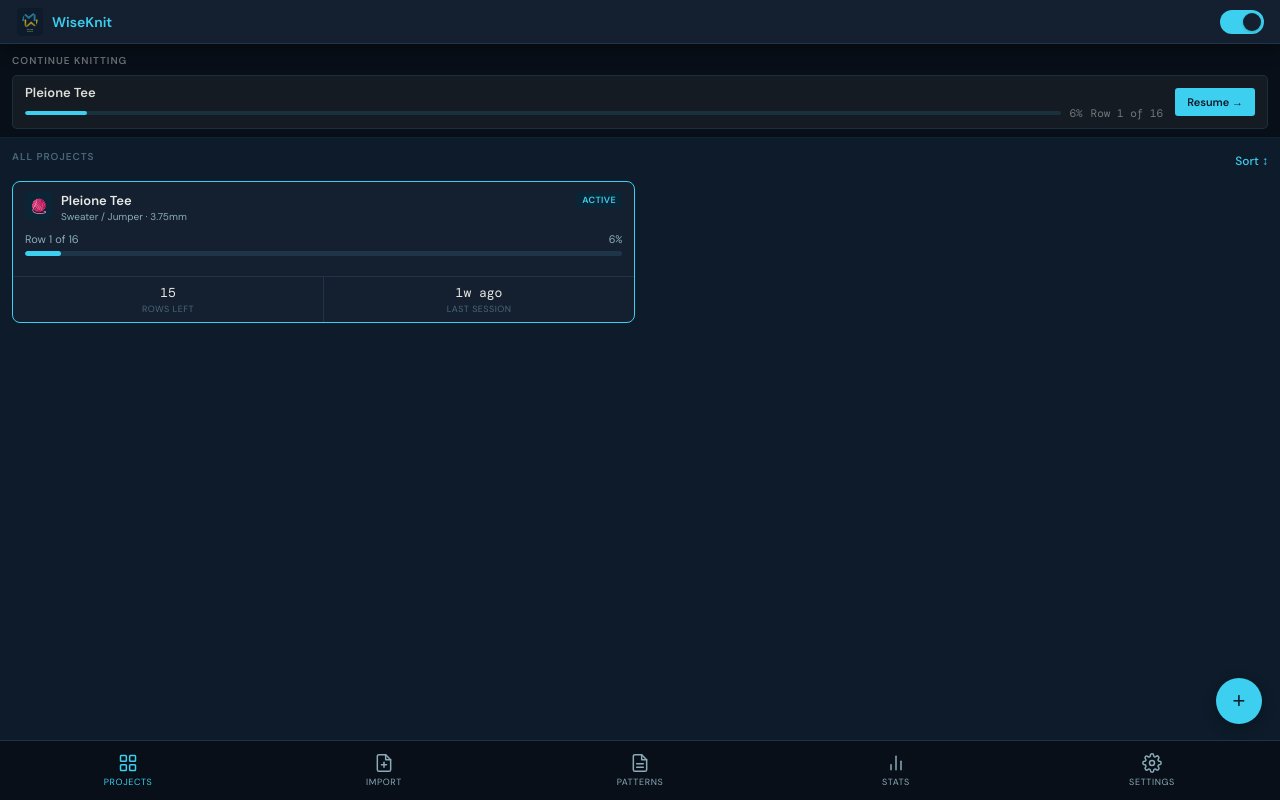
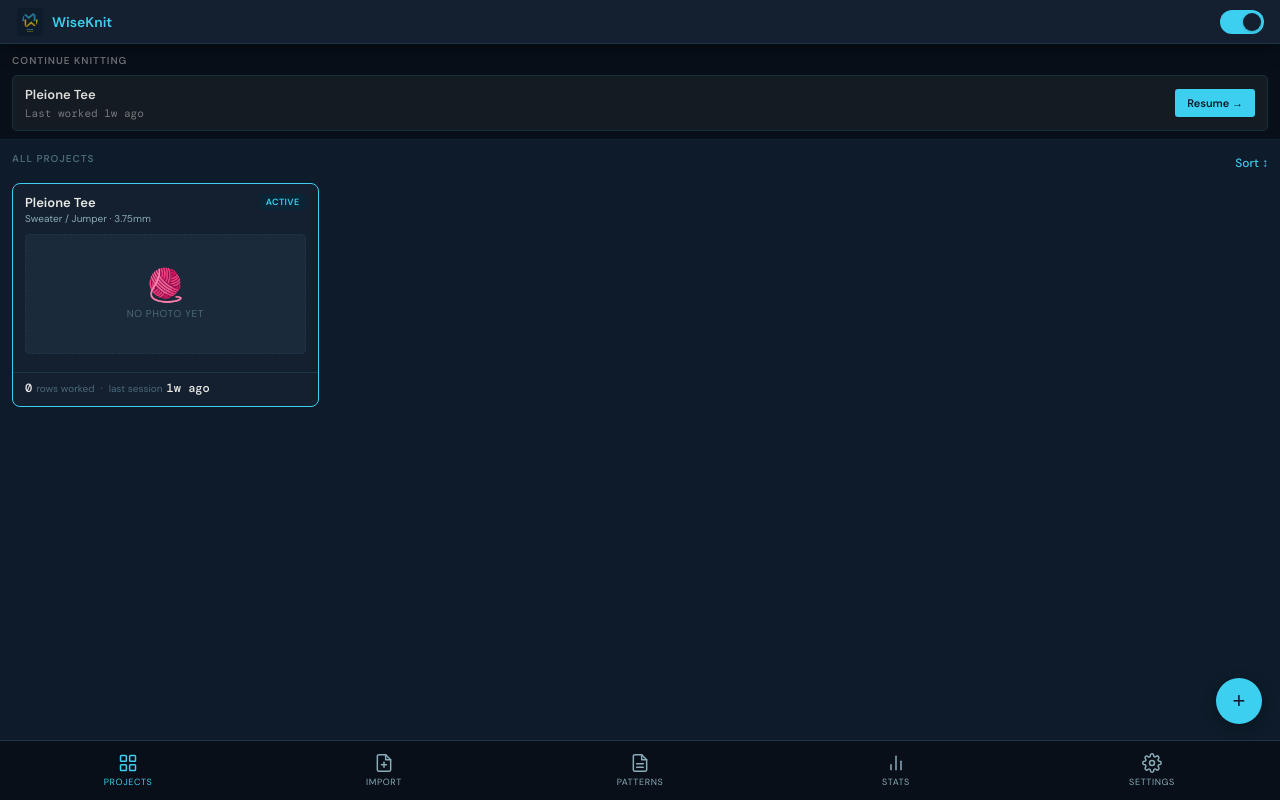
Before and after one commit to mtypeworkroom/wiseknit, a React (Vite) app in the folder frontend/: page /dashboard in a window 1280 px wide. Built offline with nearby package versions, Linux system fonts and the light colour scheme; a web font is replaced by a local one.

Commit message:
fix: chart active row visible on page open

```diff
--- a/frontend/src/components/dashboard/ProjectCard.module.css
+++ b/frontend/src/components/dashboard/ProjectCard.module.css
@@ -23,16 +23,44 @@
   margin-bottom: 9px;
 }
 
-.icon {
-  width: 28px;
-  height: 28px;
-  border-radius: 5px;
-  background: var(--accent-lt);
+.photoWrap {
+  width: 100%;
+  height: 120px;
+  overflow: hidden;
+  border-radius: 4px;
+  margin-top: 8px;
+}
+
+.photo {
+  width: 100%;
+  height: 100%;
+  object-fit: cover;
+  display: block;
+}
+
+.photoPlaceholder {
+  width: 100%;
+  height: 100%;
+  background: var(--surface2);
+  border: 1px dashed var(--border);
+  border-radius: 4px;
   display: flex;
+  flex-direction: column;
   align-items: center;
   justify-content: center;
-  font-size: 14px;
-  flex-shrink: 0;
+  gap: 6px;
+}
+
+.placeholderEmoji {
+  font-size: 32px;
+  line-height: 1;
+}
+
+.placeholderText {
+  font-size: 10px;
+  color: var(--ink-light);
+  text-transform: uppercase;
+  letter-spacing: 0.06em;
 }
 
 .meta { flex: 1; min-width: 0; }
@@ -91,30 +119,33 @@
 
 .stats {
   display: flex;
+  align-items: center;
+  gap: 6px;
+  padding: 7px 12px 10px;
   border-top: 1px solid var(--border);
-  margin-top: 10px;
+  margin-top: 8px;
 }
 
-.stat {
-  flex: 1;
-  padding: 7px 0;
+.statInline {
   display: flex;
-  flex-direction: column;
-  align-items: center;
-  gap: 2px;
-  border-right: 1px solid var(--border);
+  align-items: baseline;
+  gap: 4px;
 }
-.stat:last-child { border-right: none; }
+
+.statDot {
+  color: var(--ink-light);
+  font-size: 11px;
+}
 
 .statVal {
   font-family: var(--font-mono);
-  font-size: 13px;
+  font-size: 12px;
   color: var(--ink);
+  font-weight: 500;
 }
 
 .statLbl {
-  font-size: 9px;
-  text-transform: uppercase;
-  letter-spacing: 0.05em;
+  font-size: 10px;
   color: var(--ink-light);
+  text-transform: lowercase;
 }
--- a/frontend/src/components/dashboard/ProjectCard.tsx
+++ b/frontend/src/components/dashboard/ProjectCard.tsx
@@ -27,9 +27,7 @@ const STATUS_LABEL: Record<string, string> = {
 }
 
 export default function ProjectCard({ project, onClick }: ProjectCardProps) {
-  const pct = selectProgressPct(project)
   const lastSession = selectLastSessionLabel(project)
-  const rowsLeft = project.totalRows - project.currentRow
 
   return (
     <div
@@ -38,7 +36,6 @@ export default function ProjectCard({ project, onClick }: ProjectCardProps) {
     >
       <div className={styles.body}>
         <div className={styles.top}>
-          <div className={styles.icon}>{STATUS_EMOJI[project.status] ?? '🧶'}</div>
           <div className={styles.meta}>
             <div className={styles.name}>{project.name}</div>
             <div className={styles.sub}>
@@ -50,28 +47,30 @@ export default function ProjectCard({ project, onClick }: ProjectCardProps) {
           </span>
         </div>
 
-        <div className={styles.progress}>
-          <div className={styles.progRow}>
-            <span className={styles.progLabel}>
-              {project.currentRow === 0 ? 'Not started' : `Row ${project.currentRow} of ${project.totalRows}`}
-            </span>
-            <span className={styles.progPct}>{pct}%</span>
-          </div>
-          <div className="progress-track">
-            <div className="progress-fill" style={{ width: `${pct}%` }} />
-          </div>
+        {/* Photo or placeholder below text — full width */}
+        <div className={styles.photoWrap}>
+          {(project as any).photo
+            ? <img src={(project as any).photo} alt={project.name} className={styles.photo} />
+            : <div className={styles.photoPlaceholder}>
+                <span className={styles.placeholderEmoji}>{STATUS_EMOJI[project.status] ?? '🧶'}</span>
+                <span className={styles.placeholderText}>No photo yet</span>
+              </div>
+          }
         </div>
+
+
       </div>
 
       <div className={styles.stats}>
-        <div className={styles.stat}>
-          <div className={styles.statVal}>{rowsLeft}</div>
-          <div className={styles.statLbl}>Rows left</div>
-        </div>
-        <div className={styles.stat}>
-          <div className={styles.statVal}>{lastSession}</div>
-          <div className={styles.statLbl}>Last session</div>
-        </div>
+        <span className={styles.statInline}>
+          <span className={styles.statVal}>{project.totalRowsWorked ?? 0}</span>
+          <span className={styles.statLbl}>rows worked</span>
+        </span>
+        <span className={styles.statDot}>·</span>
+        <span className={styles.statInline}>
+          <span className={styles.statLbl}>last session</span>
+          <span className={styles.statVal}>{lastSession}</span>
+        </span>
       </div>
     </div>
   )
--- a/frontend/src/components/dashboard/ResumeStrip.module.css
+++ b/frontend/src/components/dashboard/ResumeStrip.module.css
@@ -2,7 +2,7 @@
   background: rgba(255,255,255,0.05);
   border: 1px solid var(--hero-border);
   border-radius: 5px;
-  padding: 8px 12px;
+  padding: 10px 12px;
   display: flex;
   align-items: center;
   gap: 12px;
@@ -23,35 +23,7 @@
   white-space: nowrap;
   overflow: hidden;
   text-overflow: ellipsis;
-  margin-bottom: 5px;
-}
-
-.progressRow {
-  display: flex;
-  align-items: center;
-  gap: 8px;
-}
-
-.track {
-  flex: 1;
-  height: 4px;
-  background: var(--hero-border);
-  border-radius: 2px;
-  overflow: hidden;
-}
-
-.fill {
-  height: 100%;
-  background: var(--accent);
-  border-radius: 2px;
-  transition: width 0.3s ease;
-}
-
-.pct {
-  font-family: var(--font-mono);
-  font-size: 11px;
-  color: var(--hero-mid);
-  flex-shrink: 0;
+  margin-bottom: 3px;
 }
 
 .detail {
@@ -59,7 +31,8 @@
   color: var(--hero-mid);
   font-family: var(--font-mono);
   white-space: nowrap;
-  flex-shrink: 0;
+  overflow: hidden;
+  text-overflow: ellipsis;
 }
 
 .btn {
--- a/frontend/src/components/dashboard/ResumeStrip.tsx
+++ b/frontend/src/components/dashboard/ResumeStrip.tsx
@@ -1,5 +1,5 @@
 import type { Project } from '../../types'
-import { selectProgressPct } from '../../store/projectStore'
+import { selectLastSessionLabel } from '../../store/projectStore'
 import styles from './ResumeStrip.module.css'
 
 interface ResumeStripProps {
@@ -8,21 +8,15 @@ interface ResumeStripProps {
 }
 
 export default function ResumeStrip({ project, onResume }: ResumeStripProps) {
-  const pct = selectProgressPct(project)
   const isNew = project.currentRow === 0
+  const lastSession = selectLastSessionLabel(project)
 
   return (
     <div className={styles.strip}>
       <div className={styles.left}>
         <div className={styles.name}>{project.name}</div>
-        <div className={styles.progressRow}>
-          <div className={styles.track}>
-            <div className={styles.fill} style={{ width: `${pct}%` }} />
-          </div>
-          <span className={styles.pct}>{pct}%</span>
-          <span className={styles.detail}>
-            {isNew ? 'Not started' : `Row ${project.currentRow} of ${project.totalRows}`}
-          </span>
+        <div className={styles.detail}>
+          {isNew ? 'Not started yet' : `Last worked ${lastSession}`}
         </div>
       </div>
       <button className={styles.btn} onClick={onResume}>
--- a/frontend/src/components/knitting/ChartGrid.tsx
+++ b/frontend/src/components/knitting/ChartGrid.tsx
@@ -80,7 +80,7 @@ export default function ChartGrid({ currentRow }: ChartGridProps) {
           : row.stitches
 
         return (
-          <div key={row.rowNumber} className={styles.row}>
+          <div key={row.rowNumber} className={styles.row} data-current={isCurrent ? 'true' : 'false'}>
 
             {/* Row number */}
             <div className={`${styles.rowNum} ${isCurrent ? styles.rowNumCurrent : ''}`}>
--- a/frontend/src/pages/Dashboard.module.css
+++ b/frontend/src/pages/Dashboard.module.css
@@ -40,7 +40,7 @@
 
 .projectGrid {
   display: grid;
-  grid-template-columns: 1fr 1fr;
+  grid-template-columns: repeat(auto-fill, minmax(280px, 1fr));
   gap: 10px;
 }
 
--- a/frontend/src/pages/ProjectDetail.tsx
+++ b/frontend/src/pages/ProjectDetail.tsx
@@ -1,9 +1,6 @@
 import { useNavigate, useParams } from 'react-router-dom'
 import TopBar from '../components/layout/TopBar'
-import {
-  useProjectStore,
-  selectProgressPct,
-} from '../store/projectStore'
+import { useProjectStore } from '../store/projectStore'
 import styles from './ProjectDetail.module.css'
 
 export default function ProjectDetail() {
@@ -24,8 +21,7 @@ export default function ProjectDetail() {
     )
   }
 
-  const pct = selectProgressPct(project)
-  const rowsLeft = project.totalRows - project.currentRow
+  const rowsWorked = project.totalRowsWorked ?? 0
   const projectSessions = sessions
     .filter((s) => s.projectId === id)
     .sort((a, b) => new Date(b.date).getTime() - new Date(a.date).getTime())
@@ -73,22 +69,19 @@ export default function ProjectDetail() {
             </span>
           </div>
 
-          {/* Progress */}
+          {/* Row info — no progress bar */}
           <div className={styles.heroProgress}>
             <div className={styles.progRow}>
-              <span className={styles.progLabel}>Row {project.currentRow} of {project.totalRows}</span>
-              <span className={styles.progPct}>{pct}%</span>
-            </div>
-            <div className={styles.progTrack}>
-              <div className={styles.progFill} style={{ width: `${pct}%` }} />
+              <span className={styles.progLabel}>Chart row {project.currentRow} of {project.totalRows}</span>
+              <span className={styles.progPct}>{rowsWorked} rows worked</span>
             </div>
           </div>
 
           {/* Stats */}
           <div className={styles.heroStats}>
             <div className={styles.hstat}>
-              <div className={styles.hstatVal}>{rowsLeft}</div>
-              <div className={styles.hstatLbl}>Rows left</div>
+              <div className={styles.hstatVal}>{rowsWorked}</div>
+              <div className={styles.hstatLbl}>Rows worked</div>
             </div>
             <div className={styles.hstat}>
               <div className={styles.hstatVal}>{projectSessions.length}</div>
@@ -99,8 +92,8 @@ export default function ProjectDetail() {
               <div className={styles.hstatLbl}>Time spent</div>
             </div>
             <div className={styles.hstat}>
-              <div className={styles.hstatVal}>~{Math.ceil(rowsLeft / 14)}</div>
-              <div className={styles.hstatLbl}>Sessions left</div>
+              <div className={styles.hstatVal}>{project.currentRow}/{project.totalRows}</div>
+              <div className={styles.hstatLbl}>Chart row</div>
             </div>
           </div>
 
@@ -207,7 +200,7 @@ export default function ProjectDetail() {
           {/* Danger zone */}
           <div className={styles.section}>
             <div className="card">
-              <div className={`${styles.dangerRow}`}>
+              <div className={styles.dangerRow}>
                 <span className={styles.dangerLabel}>Archive Project</span>
               </div>
               <div className={`${styles.dangerRow} ${styles.borderTop}`}>
--- a/frontend/src/store/themeStore.ts
+++ b/frontend/src/store/themeStore.ts
@@ -7,18 +7,39 @@ interface ThemeStore {
   toggle: () => void
 }
 
+function applyTheme(mode: 'light' | 'dark' | 'auto') {
+  const root = document.documentElement
+  if (mode === 'auto') {
+    const prefersDark = window.matchMedia('(prefers-color-scheme: dark)').matches
+    root.dataset.theme = prefersDark ? 'dark' : 'light'
+  } else {
+    root.dataset.theme = mode
+  }
+}
+
 export const useThemeStore = create<ThemeStore>()(
   persist(
     (set, get) => ({
       mode: 'dark',
-      setMode: (mode) => set({ mode }),
+
+      setMode: (mode) => {
+        applyTheme(mode)
+        set({ mode })
+      },
+
       toggle: () => {
         const current = get().mode
-        set({ mode: current === 'dark' ? 'light' : 'dark' })
+        const next = current === 'dark' ? 'light' : 'dark'
+        applyTheme(next)
+        set({ mode: next })
       },
     }),
     {
       name: 'wiseknit-theme',
+      onRehydrateStorage: () => (state) => {
+        // Apply theme immediately when store loads from localStorage
+        if (state) applyTheme(state.mode)
+      },
     }
   )
 )
--- a/frontend/src/types/index.ts
+++ b/frontend/src/types/index.ts
@@ -57,6 +57,7 @@ export interface Project {
   yarn?: Yarn
   gauge?: Gauge
   notes?: string
+  photo?: string  // URL or base64 image from pattern
 }
 
 // ── PATTERN ──────────────────────────
```
Also changed, not shown: frontend/src/pages/ActiveKnitting.module.css (+70 -0 lines), frontend/src/pages/ActiveKnitting.tsx (+38 -1 lines), frontend/src/styles/global.css (+5 -19 lines).
